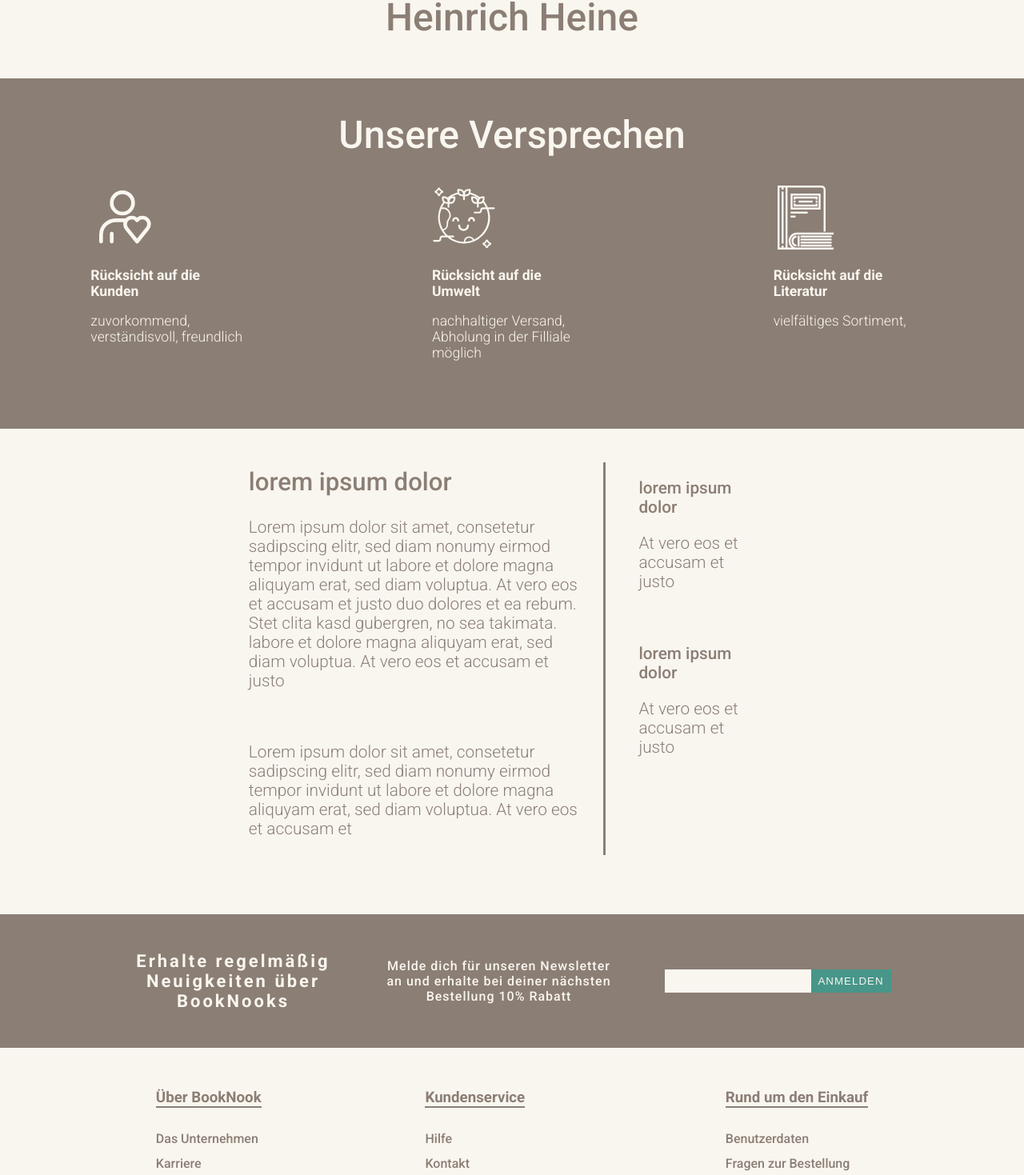
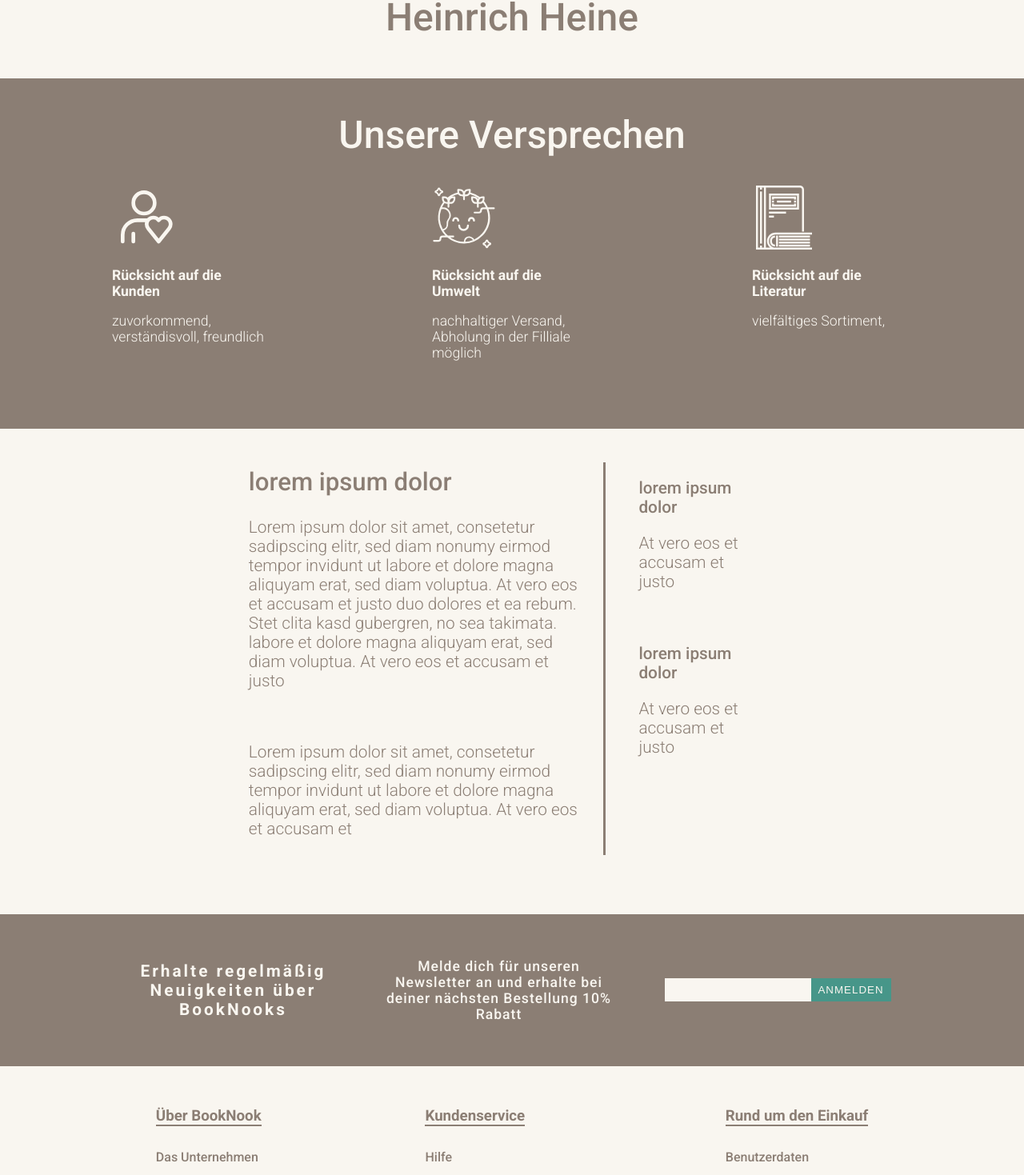
Before and after one commit to JonasHencke/bookstore, a React (Vite) app: page /about in a window 1280 px wide. Shown: the part 640-2109 px from the top of the page at 80% size. Built offline with nearby package versions, Linux system fonts and the light colour scheme; no server answers.

Commit message:
Add responsive typography to Footer component

```diff
--- a/src/index.css
+++ b/src/index.css
@@ -143,13 +143,15 @@ footer {
     letter-spacing: 3px;
     color: var(--color-white);
     text-align: center;
+    font-size: var(--fs-m);
 }
 
 .newsletter-wrapper p {
     max-width: 300px;
     text-align: center;
     letter-spacing: 1px;
-    margin: 25px
+    margin: 25px;
+    font-size: var(--fs-s);
 }
 
 .newsletter-wrapper form {
@@ -578,6 +580,7 @@ footer {
 .promises-display {
     display: flex;
     width: 100%;
+    max-width: 1200px;
     justify-content: space-around;
     margin: 2em auto;
     font-size: var(--fs-s)
```
